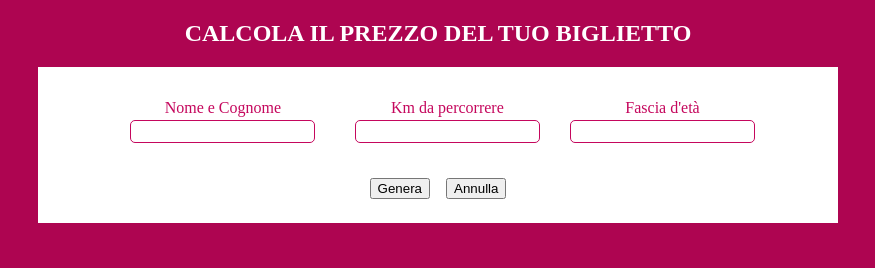
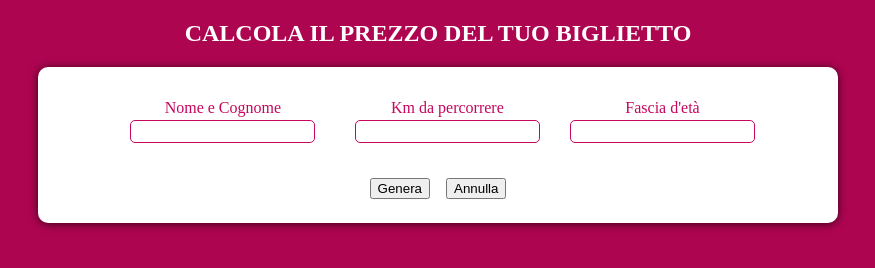
Before and after one commit to lorenzo-neri/js-biglietto-treno-form, a plain HTML site: page index.html in a window 1280 px wide. Shown: the whole page, without its empty margins (202-1077 px from the left). Drawn offline with Linux system fonts and the light colour scheme.

Commit message:
try to add in html ticketPrice

```diff
--- a/assets/css/style.css
+++ b/assets/css/style.css
@@ -12,8 +12,13 @@ h2{
     color: white;
 }
 
+#form{
+    background-color: white;
+    border-radius: 10px;
+    box-shadow: rgba(0, 0, 0, 0.663) 0 1px 10px;
+}
+
 #main_part_form{
-    background-color: white;
     display: flex;
     padding: 2rem 5rem;
     gap: 1rem;
@@ -21,7 +26,6 @@ h2{
 }
 
 #btn_part{
-    background-color: white;
     padding-bottom: 1.5rem;
     display: flex;
     gap: 1rem;
@@ -38,6 +42,5 @@ h2{
 }
 
 label{
-        color: rgb(197, 7, 93);
-
+    color: rgb(197, 7, 93);
 }
--- a/assets/js/main.js
+++ b/assets/js/main.js
@@ -66,6 +66,15 @@ generatePrice.addEventListener('click', function () {
             console.log(ticketPrice.toFixed(2));
         }
     }
+
+    document.getElementById('ticket').innerHTML = 'Questo è l\'importo da pagare per il biglietto: ' + ticketPrice + ' €';
+
+   /* const ticket = document.getElementById('ticket');
+    console.log(ticket);
+
+    function generatePrice() {
+        document.getElementById('ticket').innerHTML = generatePrice
+    } */
 })
 
 
--- a/index.html
+++ b/index.html
@@ -18,7 +18,8 @@
 
             <h2>CALCOLA IL PREZZO DEL TUO BIGLIETTO</h2>
 
-            <!-- form -->
+            <!-- #form -->
+            <div id="form">
                 <div id="main_part_form">
                     <div>
                         <label for="name">Nome e Cognome</label>
@@ -43,6 +44,15 @@
                     <button id="cancel">Annulla</button>
                 </div>
                 <!-- /#btn_part -->
+            </div>
+            <!-- /#form -->
+
+
+            <!-- #ticket -->
+            <div id="ticket">
+
+            </div>
+            <!-- /#ticket -->
 
         </div>
         <!-- /.container -->
```
Lines whose indentation alone changed are shown as unchanged.
